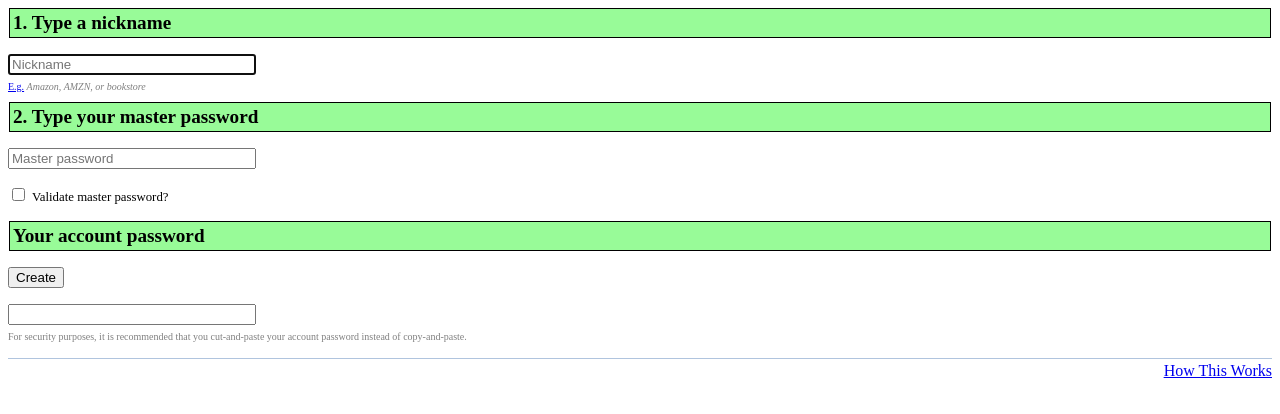
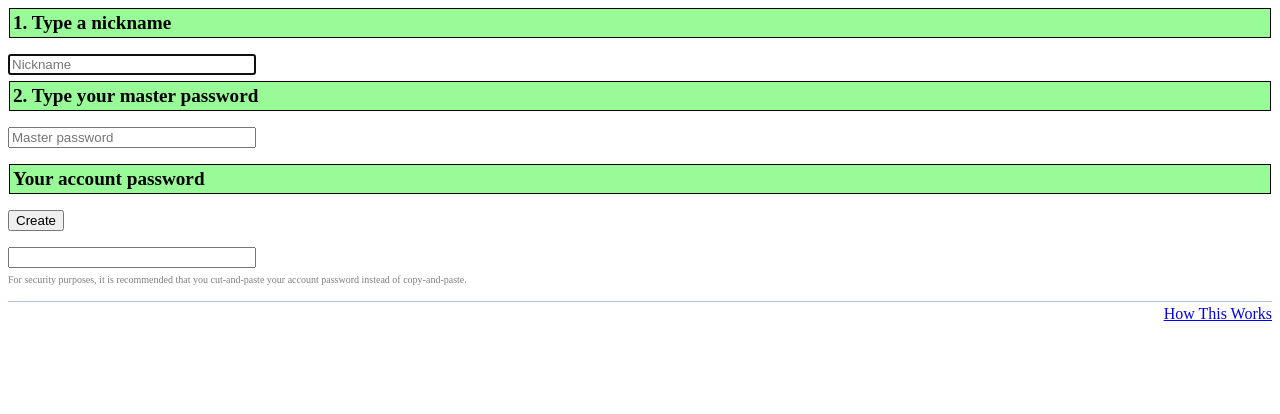
Before and after one commit to whilp/oplop, a plain HTML site: page index.html in a window 1280 px wide. Drawn offline with Linux system fonts and the light colour scheme; a script that the page names is missing.

Commit message:
Trim extra UI bits.

```diff
--- a/index.html
+++ b/index.html
@@ -53,10 +53,6 @@
             <p><input id="nickname" type=text required
                 placeholder="Nickname" autofocus></p>
             <p class="note">
-                <a href="http://code.google.com/p/oplop/wiki/HowItWorks"
-                    target="_blank">E.g.</a>
-                <span style="font-style: italic;">
-                    Amazon, AMZN, or bookstore</span>
             </p>
         </section>
 
@@ -70,14 +66,6 @@
 
             <p><input id="masterPassword" type=password required
                 placeholder="Master password"></p>
-            <p><span id="newNickname">
-                <input id="isNewNickname" type=checkbox>
-                <label for="isNewNickname">
-                    Validate master password?
-                </label>
-            </span>
-            <input id="validateMasterPassword" type=password
-                placeholder="Validate master password"></p>
         </section>
 
         <section id="accountPasswordSection">
```
